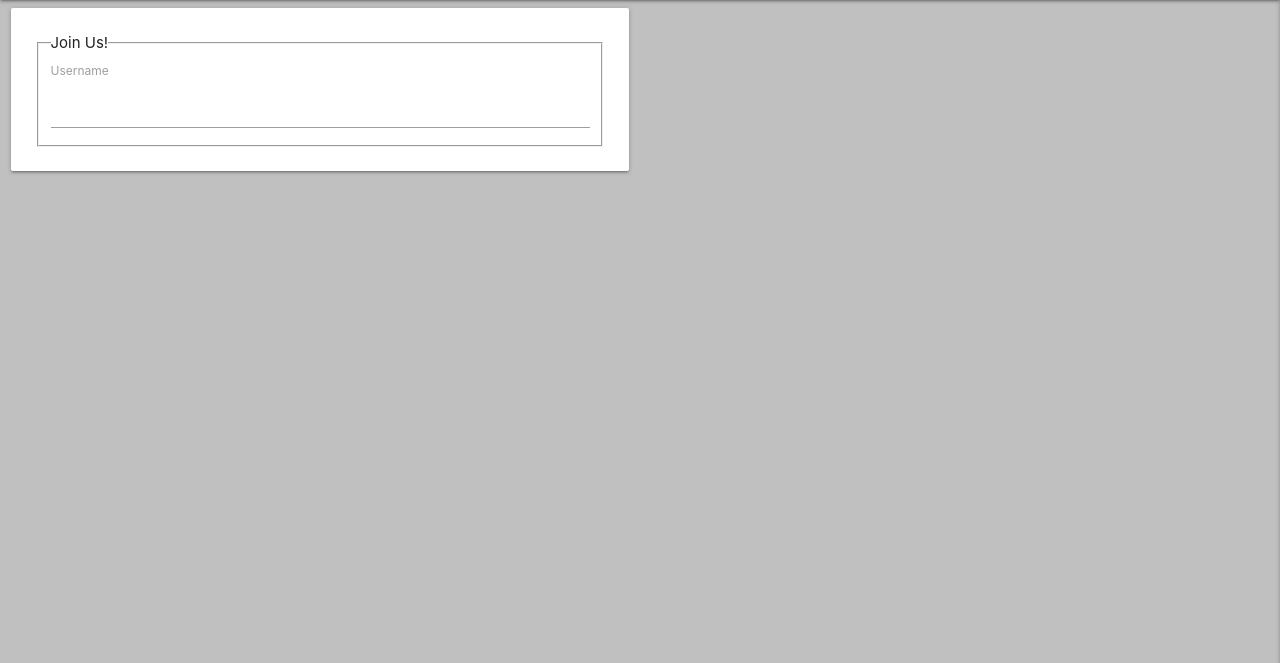
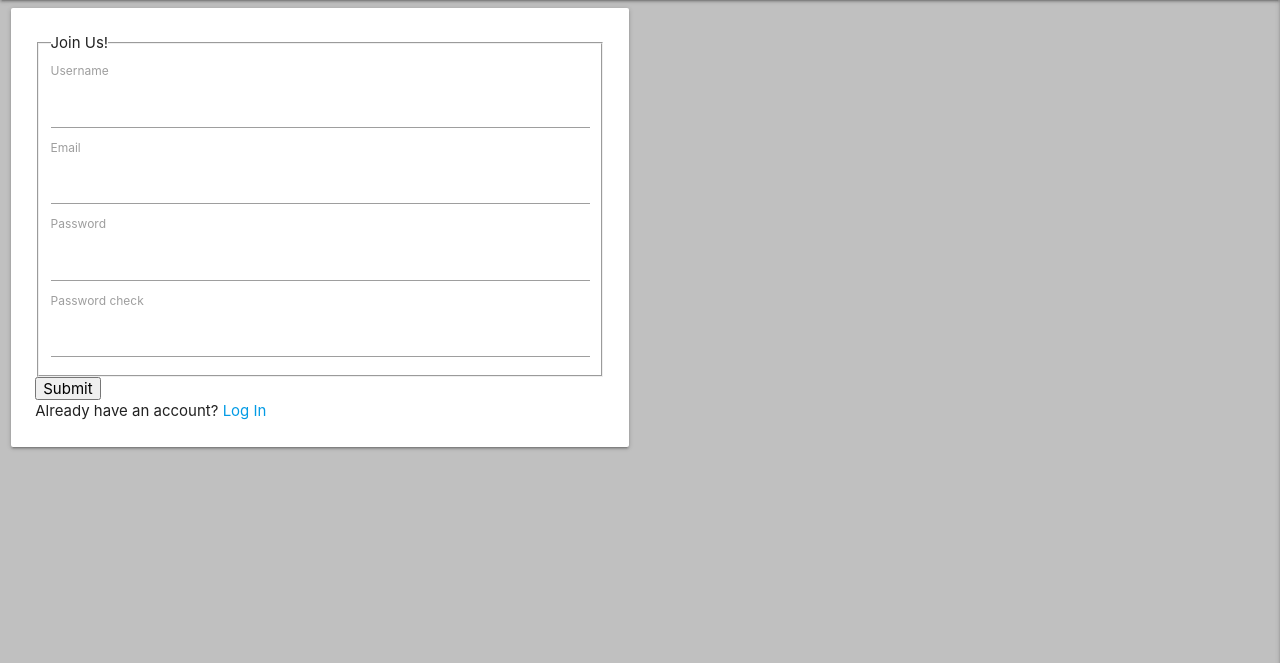
Before and after one commit to CristianBuca/MS3_TopShelf, a Flask app: template templates/register.html in a window 1280 px wide. Shown: the part 64-727 px from the top of the page. Run offline with Flask 2, Linux system fonts and the light colour scheme; the template is opened without the code that fills it, so the values that code supplies are empty, except form fields; form fields are guessed from the names that the template uses; some libraries are stand-ins or nearby versions.

Commit message:
End(register): Registration form
Change fields from HTML input to Flask form objects defined in forms.py

```diff
--- a/templates/register.html
+++ b/templates/register.html
@@ -12,9 +12,25 @@
                     {{ form.username.label }}
                     {{ form.username }}
                 </div>
+                <div>
+                    {{ form.email.label }}
+                    {{ form.email }}
+                </div>
+                <div>
+                    {{ form.password.label }}
+                    {{ form.password }}
+                </div>
+                <div>
+                    {{ form.password_check.label }}
+                    {{ form.password_check }}
+                </div>
             </fieldset>
-
-
+            <div>
+                {{ form.submit }}
+            </div>
+            <div>
+                Already have an account? <a href="{{ url_for('login')}}">Log In</a>
+            </div>
         </div>
     </form>
 </div>
```
